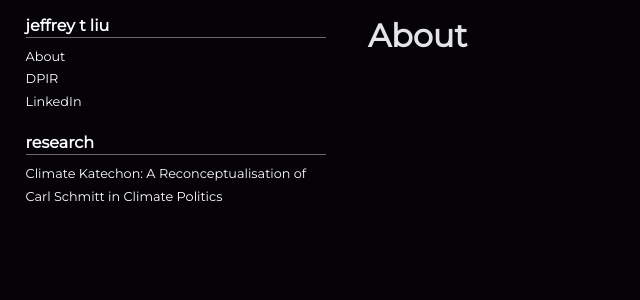
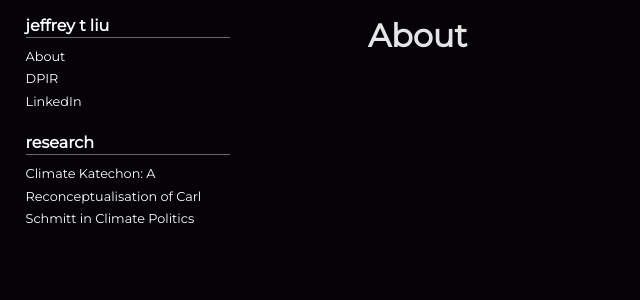
Before and after one commit to jeffrey-t-liu/jeffrey-t-liu.github.io, a Jekyll site: the page built from index.html, in a window 1280 px wide. Shown: the top 300 px of the page, without its empty margins (0-640 px from the left). Built offline with Jekyll 4.4.1, drawn with Linux system fonts in a browser that asks for light colours; the list of posts is cut into pages by our own code.

Commit message:
Update hyde.css

```diff
--- a/public/css/hyde.css
+++ b/public/css/hyde.css
@@ -66,7 +66,7 @@ html {
     top: 0;
     left: 0;
     bottom: 0;
-    width: 22rem;
+    width: 20%;
     text-align: left;
   }
 }
```
